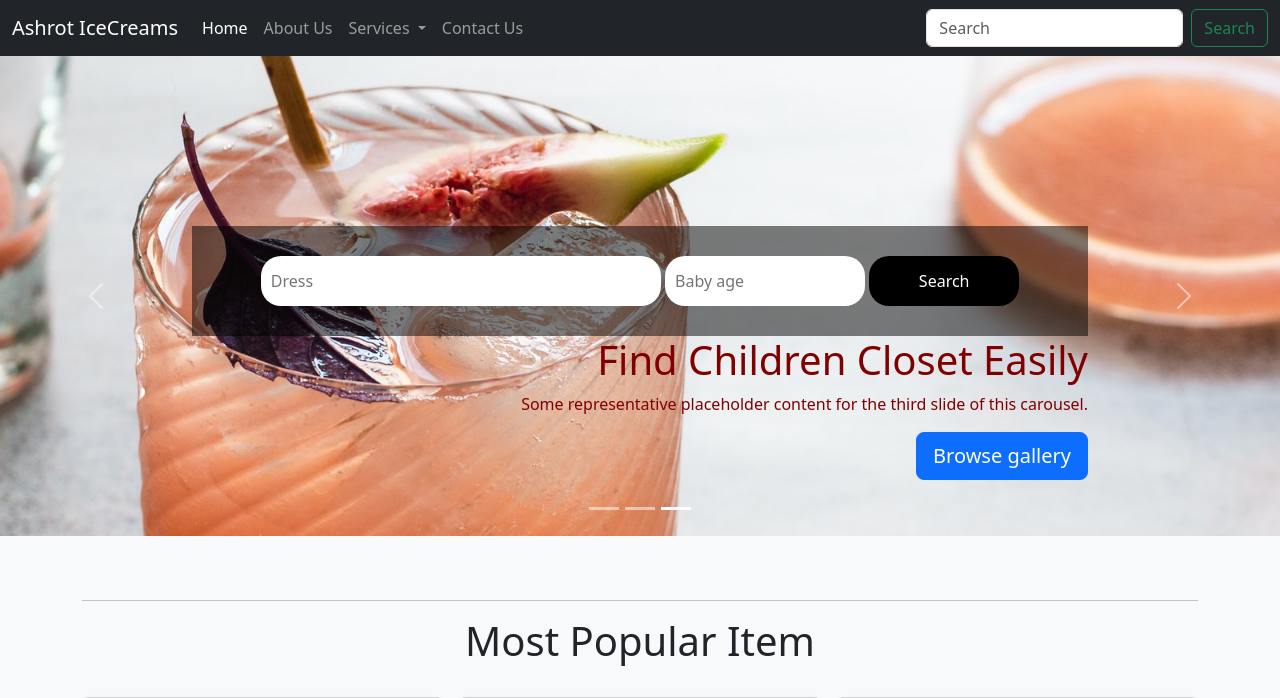
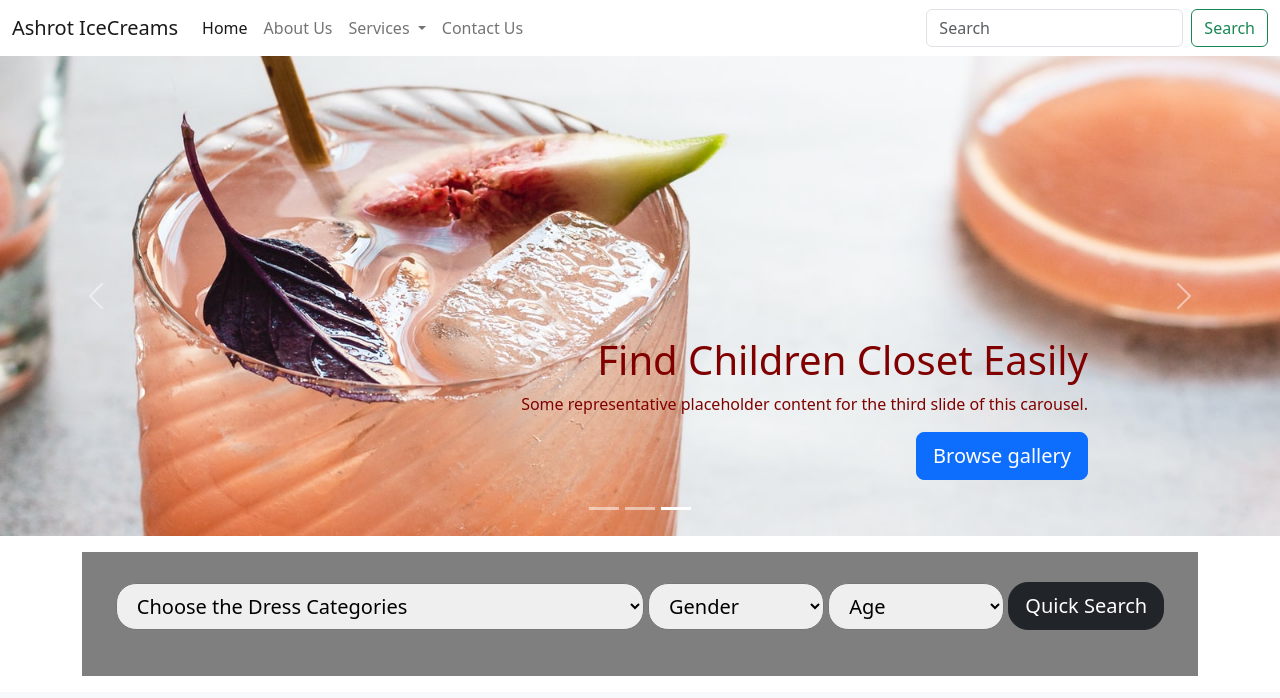
Before and after one commit to ashrotd/IceCreamWebsite, a Django app: page / in a window 1280 px wide. Shown: the top 698 px of the page. Run offline with Django 3.2, Linux system fonts and the light colour scheme; some libraries are stand-ins or nearby versions.

Commit message:
Added Searchbox for the filter

```diff
--- a/Hello/templates/base.html
+++ b/Hello/templates/base.html
@@ -11,7 +11,7 @@
     <title>{% block title %}{% endblock title %} | Ashrot IceCreams</title>
   </head>
   <body>
-    <nav class="navbar navbar-expand-lg navbar-dark bg-dark">
+    <nav class="navbar navbar-expand-lg navbar-light bg-transparent">
   <div class="container-fluid">
     <a class="navbar-brand" href="#">Ashrot IceCreams</a>
     <button class="navbar-toggler" type="button" data-bs-toggle="collapse" data-bs-target="#navbarSupportedContent" aria-controls="navbarSupportedContent" aria-expanded="false" aria-label="Toggle navigation">
--- a/Hello/templates/index.html
+++ b/Hello/templates/index.html
@@ -54,7 +54,6 @@ Home{% endblock title %}
 
 
   <main>
-
     <div id="myCarousel" class="carousel slide pointer-event" data-bs-ride="carousel">
       <div class="carousel-indicators">
         <button type="button" data-bs-target="#myCarousel" data-bs-slide-to="0" class="" aria-label="Slide 1"></button>
@@ -70,27 +69,7 @@ Home{% endblock title %}
 
             <div class="container">
               <div class="carousel-caption text-end">
-                <div class="header">
-                  <form>
-                    <div class="form-box text-center" style="background: rgba(0,0,0, 0.5); padding: 30px;">
-                      <div class="input-group">
-                        <input type="text" class="col-4" aria-label="Text input with dropdown button">
-                        <div class="input-group-append">
-                          <button class="btn btn-outline-secondary dropdown-toggle" type="button" data-toggle="dropdown" aria-haspopup="true" aria-expanded="false">Dropdown</button>
-                          <div class="dropdown-menu">
-                            <a class="dropdown-item" href="#">Action</a>
-                            <a class="dropdown-item" href="#">Another action</a>
-                            <a class="dropdown-item" href="#">Something else here</a>
-                            <div role="separator" class="dropdown-divider"></div>
-                            <a class="dropdown-item" href="#">Separated link</a>
-                          </div>
-                        </div>
-                        <input type="text" class="search-field location px-2" style="height: 50px; border: none; width: 200px; border-radius: 20px; outline: none; padding: 10px;" placeholder="Baby age">
-                      <button style="height: 50px; border:none; border-radius: 20px; color: #fff; width: 150px; background: #000; padding: 10px;" class="search-btn" type="button">Search</button>
-                      </div>
-                    </div>
-                  </form>
-                </div>
+
                 <div class="header">
                   <form>
                     <h1 style="color: #800000;">Find Children Closet Easily</h1>
@@ -108,15 +87,7 @@ Home{% endblock title %}
 
             <div class="container">
               <div class="carousel-caption text-end">
-                <div class="header">
-                  <form>
-                    <div class="form-box text-center"style="background: rgba(0,0,0, 0.5); padding: 30px;">
-                      <input type="text" style="height: 50px; border: none; border-radius: 20px; outline: none; width: 400px; padding: 10px;" class="search-field business" placeholder="Dress">
-                      <input type="text" class="search-field location" style="height: 50px; border: none; width: 200px; border-radius: 20px; outline: none; padding: 10px;" placeholder="Baby age">
-                      <button style="height: 50px; border:none; border-radius: 20px; color: #fff; width: 150px; background: #000;" class="search-btn" type="button">Search</button>
-                    </div>
-                  </form>
-                </div>
+
                 <div class="header">
                   <form>
                     <h1 style="color: #800000;">Find Children Closet Easily</h1>
@@ -134,15 +105,6 @@ Home{% endblock title %}
 
             <div class="container">
               <div class="carousel-caption text-end">
-                <div class="header">
-                  <form>
-                    <div class="form-box text-center" style="background: rgba(0,0,0, 0.5); padding: 30px;">
-                      <input type="text" style="height: 50px; border: none; border-radius: 20px; outline: none; width: 400px; padding: 10px;" class="search-field business" placeholder="Dress">
-                      <input type="text" class="search-field location" style="height: 50px; border: none; width: 200px; border-radius: 20px; outline: none; padding: 10px;" placeholder="Baby age">
-                      <button style="height: 50px; border:none; border-radius: 20px; color: #fff; width: 150px; background: #000;" class="search-btn" type="button">Search</button>
-                    </div>
-                  </form>
-                </div>
                 <div class="header">
                   <form>
                     <h1 style="color: #800000;">Find Children Closet Easily</h1>
@@ -163,7 +125,33 @@ Home{% endblock title %}
         <span class="visually-hidden">Next</span>
       </button>
     </div>
-
+    <div class="container my-3">
+      <div class="header">
+        <form>
+          <div class="form-box text-center"style="background: rgba(0,0,0, 0.5); padding: 30px;">
+            <select style="border-radius: 20px;" class=" col-6 form-select-lg mb-3" aria-label=".form-select-lg example">
+              <option selected>Choose the Dress Categories</option>
+              <option value="1">One</option>
+              <option value="2">Two</option>
+              <option value="3">Three</option>
+            </select>
+            <select style="border-radius: 20px;" class=" col-2 form-select-lg mb-3" aria-label=".form-select-lg example">
+              <option selected>Gender</option>
+              <option value="1">One</option>
+              <option value="2">Two</option>
+              <option value="3">Three</option>
+            </select>
+            <select style="border-radius: 20px;" class=" col-2 form-select-lg mb-3" aria-label=".form-select-lg example">
+              <option selected>Age</option>
+              <option value="1">One</option>
+              <option value="2">Two</option>
+              <option value="3">Three</option>
+            </select>
+            <button style="border-radius: 20px;" type="button" class="btn btn-dark mb-2 btn-lg">Quick Search</button>
+          </div>
+        </form>
+      </div>
+    </div>
 
     <div class="album py-5 bg-light mb-1">
       <div class="container my-2">
```
